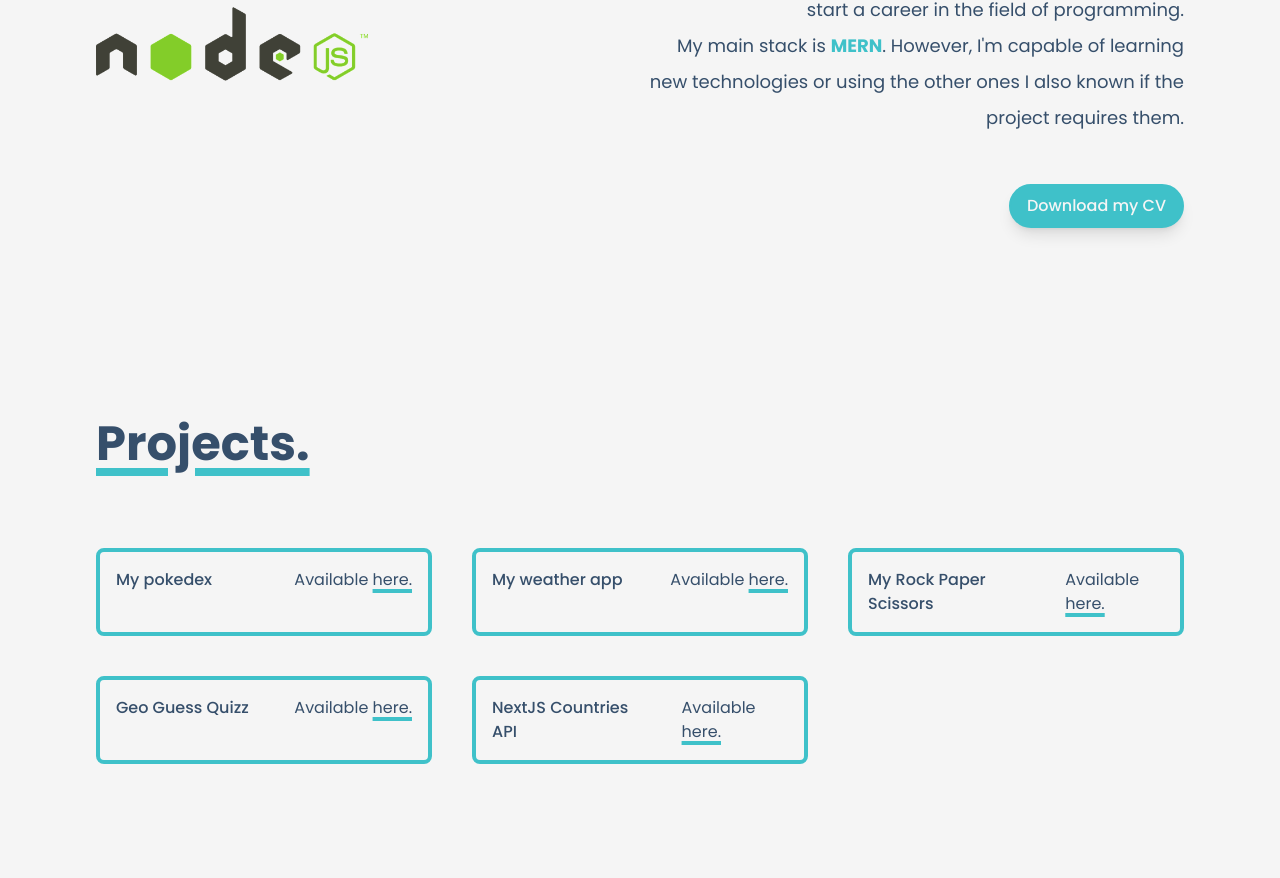
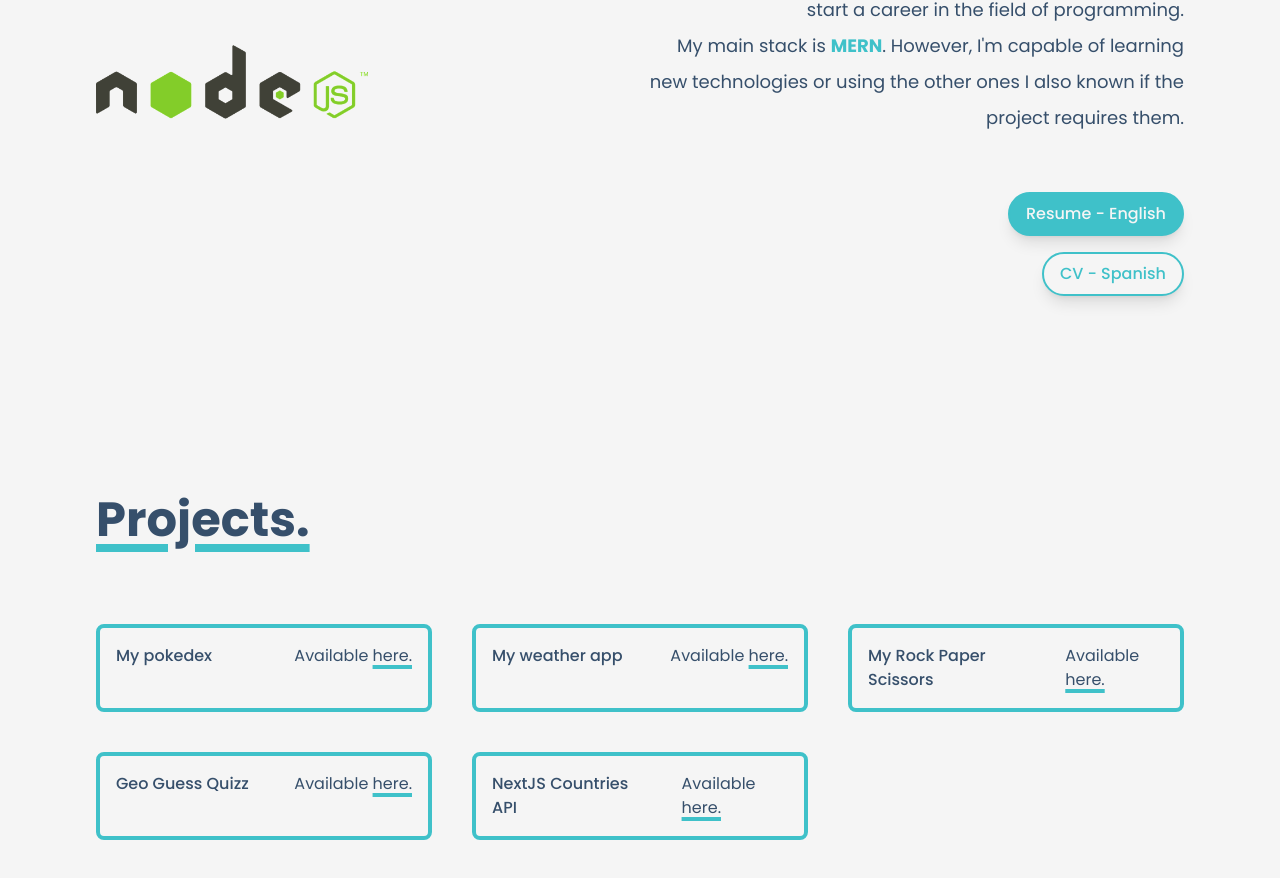
Before and after one commit to markorodriguez/mysite-next, a Next.js app: page / in a window 1280 px wide. Shown: the part 764-1642 px from the top of the page. Built offline with nearby package versions, Linux system fonts and the light colour scheme.

Commit message:
new buttons for cv

```diff
--- /dev/null
+++ b/pages/api/cv.js
@@ -0,0 +1,12 @@
+import fs from 'fs'
+import path from 'path'
+
+export default function cv(_req, res) {
+
+    const filePath = path.resolve('.', 'files/Marko_Rodriguez-CV.pdf')
+    const fileBuffer = fs.readFileSync(filePath)
+
+    res.setHeader('Content-Type', 'application/pdf')
+    res.send(fileBuffer)
+
+}
--- /dev/null
+++ b/pages/api/resume.js
@@ -0,0 +1,12 @@
+import fs from 'fs'
+import path from 'path'
+
+export default function downloadResume(_req, res) {
+
+    const filePath = path.resolve('.', 'files/Marko_Rodriguez-RESUME.pdf')
+    const fileBuffer = fs.readFileSync(filePath)
+
+    res.setHeader('Content-Type', 'application/pdf')
+    res.send(fileBuffer)
+
+}
--- a/pages/index.jsx
+++ b/pages/index.jsx
@@ -104,15 +104,31 @@ export default function Index() {
                                 My main stack is <strong className="text-mycyan">MERN</strong>.
                                 However, I&apos;m capable of learning new technologies or using the other ones I also known if the project requires them. <br />
                             </p>
-                            <button className="shadow-lg text-mywhite hover:text-mycyan  font-medium hover:animate-none transition-all px-4 py-2 border-2 bg-mycyan border-mycyan rounded-3xl hover:bg-mywhite hover:cursor-pointer">
+
+                            <button className="shadow-lg my-2 text-mywhite hover:text-mycyan  font-medium hover:animate-none transition-all px-4 py-2 border-2 bg-mycyan border-mycyan rounded-3xl hover:bg-mywhite hover:cursor-pointer">
                                 <a
                                     target="_blank"
                                     rel="noreferrer"
-                                    href="https://drive.google.com/file/d/1XnqhYhgNViqJS1cXqnL-u8bYBuq0BjcV/view"
+                                    href="/api/resume"
                                 >
-                                    Download my CV
+                                    Resume - English
                                 </a>
                             </button>
+
+                            <br/>
+
+                            <button className="shadow-lg my-2 hover:text-mywhite text-mycyan  font-medium hover:animate-none transition-all px-4 py-2 border-2 hover:bg-mycyan border-mycyan rounded-3xl bg-mywhite hover:cursor-pointer">
+                                <a
+                                    target="_blank"
+                                    rel="noreferrer"
+                                    href="/api/cv"
+                                >
+                                    CV - Spanish
+                                </a>
+                            </button>
+
+
+
                         </div>
                     </div>
                 </div>
```
Also changed, not shown: 2 other files (tests, documents, lock files or other folders).
